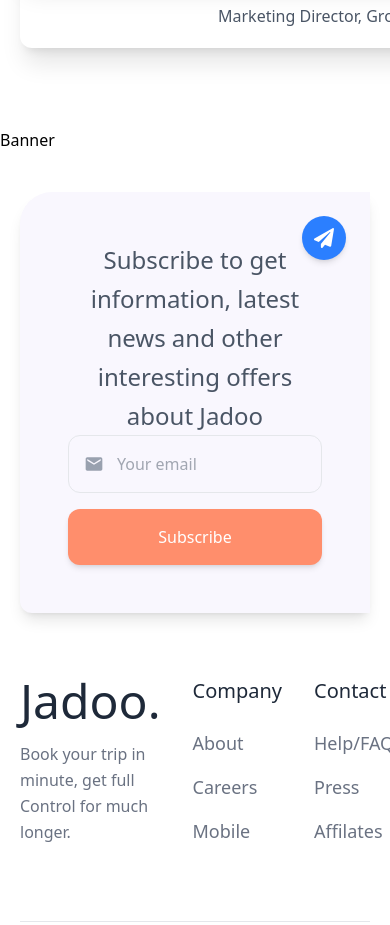
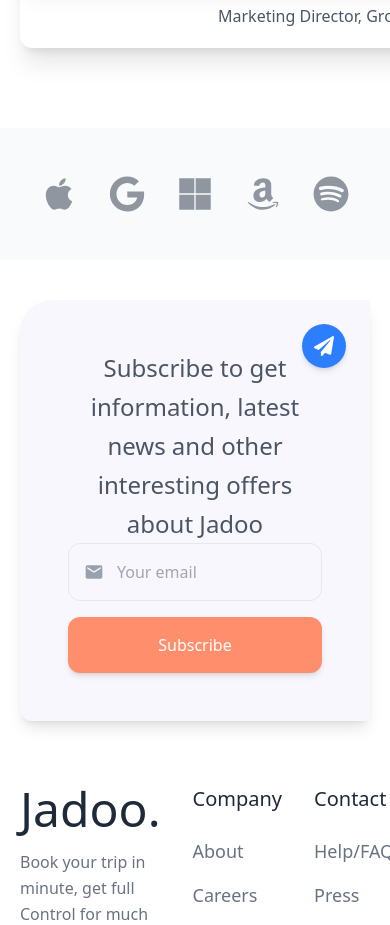
Before and after one commit to MohammedIrfan244/irish_test, a Next.js app: page / in a window 390 px wide. Shown: the part 4980-5905 px from the top of the page. Built offline with nearby package versions, Linux system fonts and the light colour scheme; a web font is replaced by a local one.

Commit message:
Refactor Banner component for improved layout and responsiveness

```diff
--- a/src/components/sections/banner/Banner.tsx
+++ b/src/components/sections/banner/Banner.tsx
@@ -1,11 +1,40 @@
-import React from 'react'
+import React from 'react';
+import {
+  FaApple,
+  FaGoogle,
+  FaMicrosoft,
+  FaAmazon,
+  FaSpotify
+} from 'react-icons/fa';
 
 function Banner() {
   return (
-    <div>
-      Banner
+    <div className="bg-gray-50 py-12">
+      <div className="max-w-6xl mx-auto px-6">
+        <div className="flex flex-wrap items-center justify-center gap-8 md:gap-12 lg:gap-16">
+          <div className="flex items-center justify-center opacity-60 hover:opacity-100 transition-opacity duration-300">
+            <FaApple className="text-4xl md:text-5xl text-gray-600" />
+          </div>
+
+          <div className="flex items-center justify-center opacity-60 hover:opacity-100 transition-opacity duration-300">
+            <FaGoogle className="text-4xl md:text-5xl text-gray-600" />
+          </div>
+
+          <div className="flex items-center justify-center opacity-60 hover:opacity-100 transition-opacity duration-300">
+            <FaMicrosoft className="text-4xl md:text-5xl text-gray-600" />
+          </div>
+
+          <div className="flex items-center justify-center opacity-60 hover:opacity-100 transition-opacity duration-300">
+            <FaAmazon className="text-4xl md:text-5xl text-gray-600" />
+          </div>
+
+          <div className="flex items-center justify-center opacity-60 hover:opacity-100 transition-opacity duration-300">
+            <FaSpotify className="text-4xl md:text-5xl text-gray-600" />
+          </div>
+        </div>
+      </div>
     </div>
-  )
+  );
 }
 
-export default Banner
+export default Banner;
```
